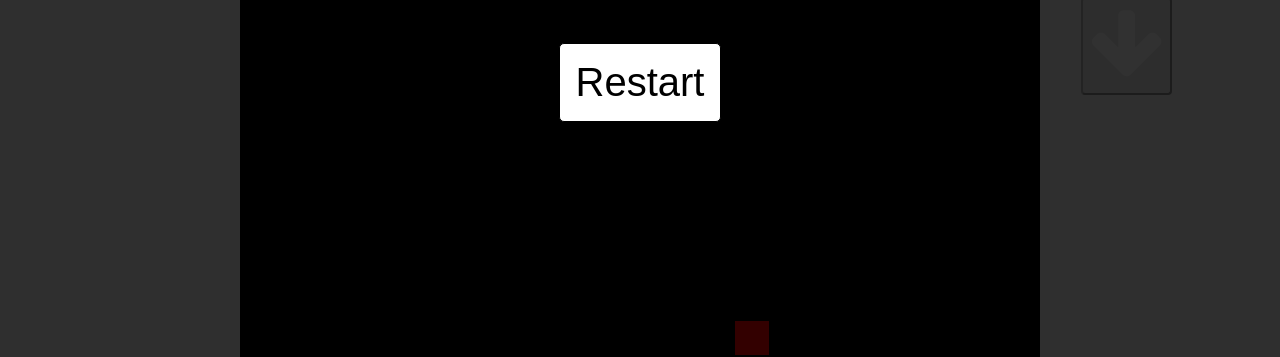
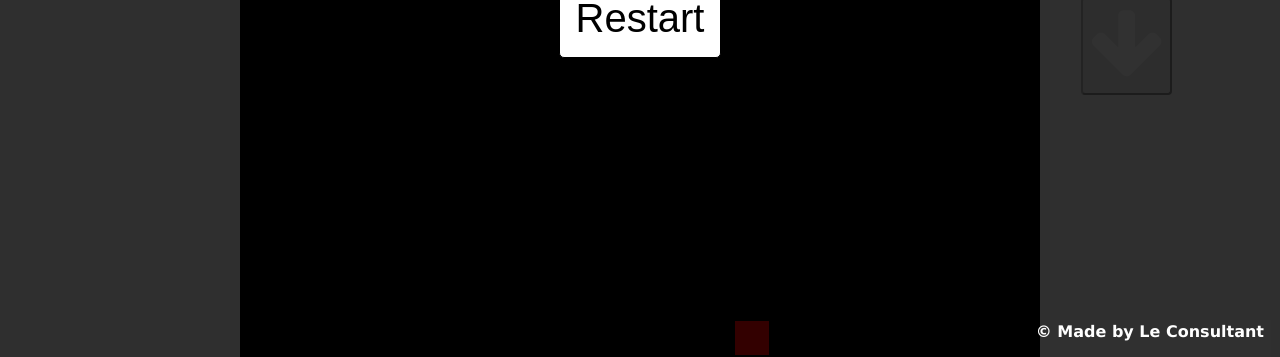
Before and after one commit to EricMbouwe/Snake-Game-JS, a plain HTML site: page index.html in a window 1280 px wide. Both pictures are taken after a click on the button 1218 px from the left and 389 px from the top of the page. Shown: the part 443-800 px from the top of the page. Drawn offline with Linux system fonts and the light colour scheme.

Commit message:
added copyright

```diff
--- a/index.html
+++ b/index.html
@@ -21,6 +21,7 @@
   <div id="endGame" class="end-game">
     <p>You lose!</p>
     <button id="message">Restart</button>
+    <small>&copy Made by Le Consultant</small>
   </div>
 
   <script src="scripts/game.js" type="module"></script>
--- a/scripts/food.js
+++ b/scripts/food.js
@@ -4,7 +4,7 @@ import { randomGridPosition } from "./grid.js";
 // set our food postion in the grid (x -> column, y -> row)
 let food = getRandomFoodPosition()
 
-const EXPANSION_RATE = 2
+const EXPANSION_RATE = 1
 
 export function update() {
   if (onSnake(food)) {
--- a/scripts/snake.js
+++ b/scripts/snake.js
@@ -1,6 +1,6 @@
 import { getInputDirection } from "./inputs.js"
 
-export const SNAKE_SPEED = 8
+export const SNAKE_SPEED = 7
 let newSegments = 0
 
 // set our snake postion in the grid (x -> row, y -> column)
--- a/style.scss
+++ b/style.scss
@@ -82,6 +82,10 @@ body {
   background-color: rgba(0, 0, 0, 0.8);
   flex-direction: column;
 
+  p {
+    margin: 1rem;
+  }
+
   button {
     font-size: 2.5rem;
     background-color: white;
@@ -96,6 +100,16 @@ body {
       background-color: #000;
       color: #fff;
     }
+  }
+
+  small {
+    font-size: 1rem;
+    font-weight: bold;
+    position: absolute;
+    bottom: 0;
+    right: 0;
+    padding: 1rem;
+    font-family: Verdana, Geneva, Tahoma, sans-serif;
   }
 
   &.show {
```
Also changed, not shown: style.css, 1 other file.
